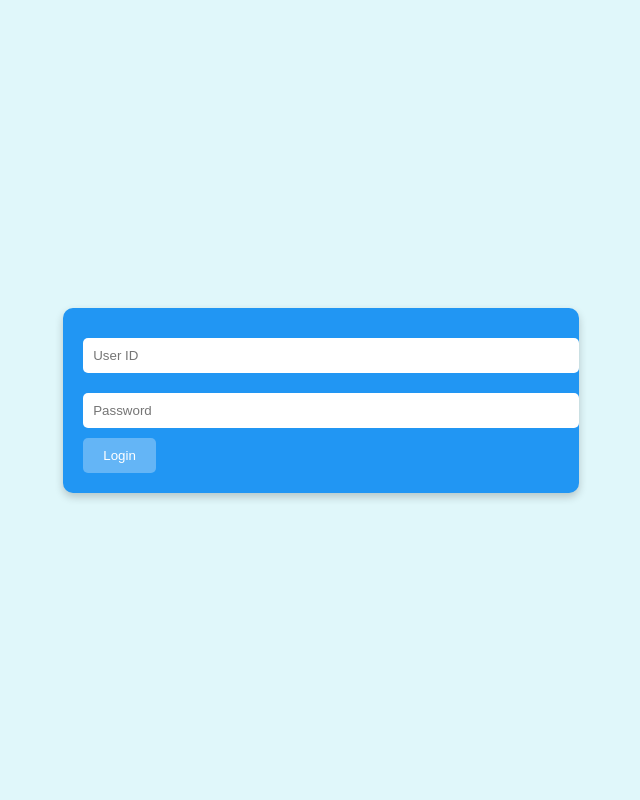
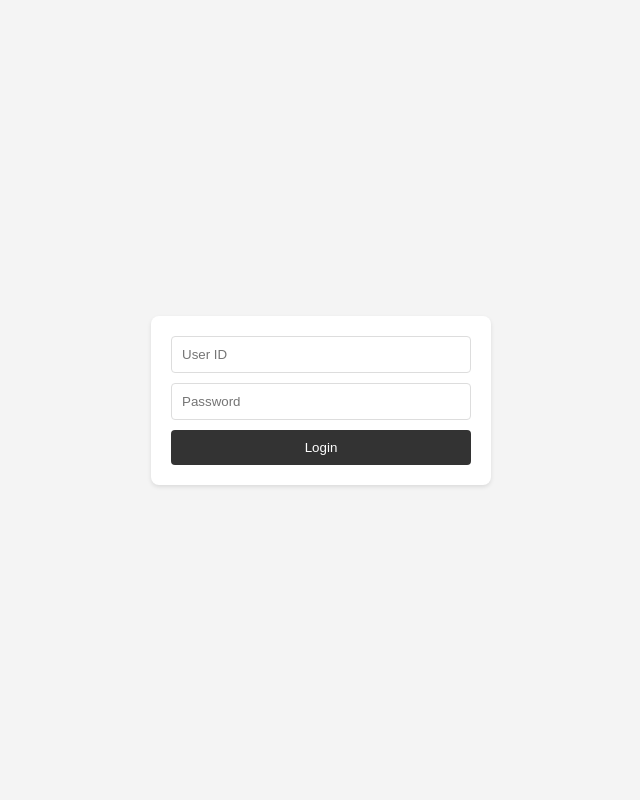
Before and after one commit to gooddaichan/voice-collect-tool, a Flask app: page / in a window 1280 px wide. Shown: the whole page, without its empty margins (319-959 px from the left). Run offline with Flask 3, Linux system fonts and the light colour scheme.

Commit message:
change css design

```diff
--- /dev/null
+++ b/static/login_style.css
@@ -0,0 +1,41 @@
+body {
+    font-family: 'Helvetica Neue', Helvetica, Arial, sans-serif;
+    background-color: #f4f4f4;
+    display: flex;
+    justify-content: center;
+    align-items: center;
+    height: 100vh;
+    margin: 0;
+}
+
+form {
+    background: white;
+    padding: 20px;
+    border-radius: 8px;
+    box-shadow: 0 2px 4px rgba(0, 0, 0, 0.1);
+    width: 300px;
+}
+
+input[type="text"], input[type="password"] {
+    width: 100%;
+    padding: 10px;
+    margin-bottom: 10px;
+    border: 1px solid #ddd;
+    border-radius: 4px;
+    box-sizing: border-box;
+}
+
+input[type="submit"] {
+    width: 100%;
+    padding: 10px;
+    border: none;
+    border-radius: 4px;
+    background-color: #333;
+    color: white;
+    cursor: pointer;
+    transition: background-color 0.3s;
+}
+
+input[type="submit"]:hover {
+    background-color: #555;
+}
--- a/static/style.css
+++ /dev/null
@@ -1,42 +0,0 @@
-body {
-    background-color: #e0f7fa; /* 明るい青色 */
-    font-family: Arial, sans-serif;
-    display: flex;
-    justify-content: center;
-    align-items: center;
-    height: 100vh;
-    margin: 0;
-}
-
-form {
-    background-color: #2196f3; /* 濃い青色 */
-    padding: 20px;
-    border-radius: 10px;
-    box-shadow: 0 4px 8px rgba(0, 0, 0, 0.2);
-}
-
-input[type="text"], input[type="password"] {
-    width: 100%;
-    padding: 10px;
-    margin: 10px 0;
-    border: none;
-    border-radius: 5px;
-}
-
-input[type="submit"] {
-    background-color: #64b5f6; /* 明るめの青色 */
-    color: white;
-    border: none;
-    padding: 10px 20px;
-    border-radius: 5px;
-    cursor: pointer;
-    transition: background-color 0.3s;
-}
-
-input[type="submit"]:hover {
-    background-color: #1e88e5; /* クリック時に色を変更 */
-}
-
-/* 音声要素を強調するための追加スタイル */
-input[type="text"]:focus, input[type="password"]:focus {
-    box-shadow: 0 0 10px #90caf9; /* フォーカス時に音声波形をイメージした
--- a/templates/login.html
+++ b/templates/login.html
@@ -2,7 +2,7 @@
 <html>
 <head>
     <title>Login</title>
-    <link rel="stylesheet" type="text/css" href="{{ url_for('static', filename='style.css') }}">
+    <link rel="stylesheet" type="text/css" href="{{ url_for('static', filename='login_style.css') }}">
 </head>
 <body>
     <form action="/login" method="post">
--- a/templates/recorder.html
+++ b/templates/recorder.html
@@ -2,6 +2,7 @@
 <html>
 <head>
     <title>Recorder</title>
+    <link rel="stylesheet" type="text/css" href="{{ url_for('static', filename='recorder_style.css') }}">
 </head>
 <body>
     <h1>ようこそ, {{ user_id }}さん</h1>
```
Also changed, not shown: static/recorder_style.css (added, +33 -0 lines).
